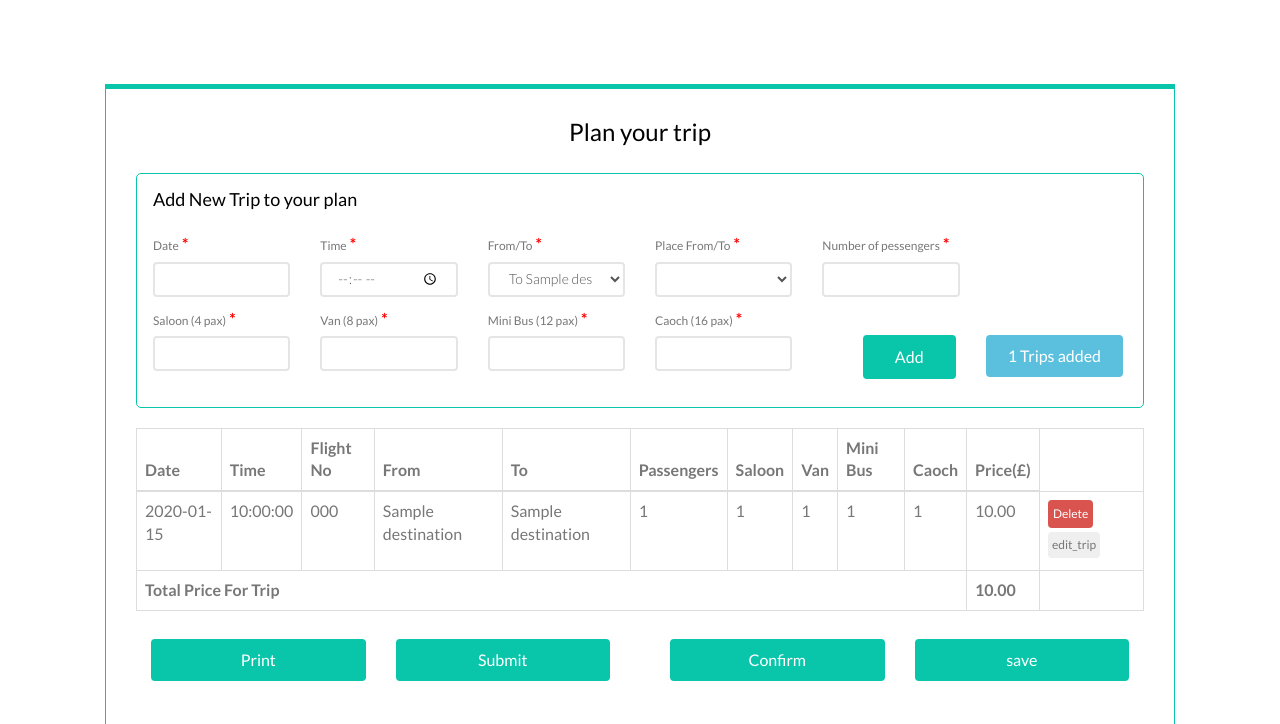
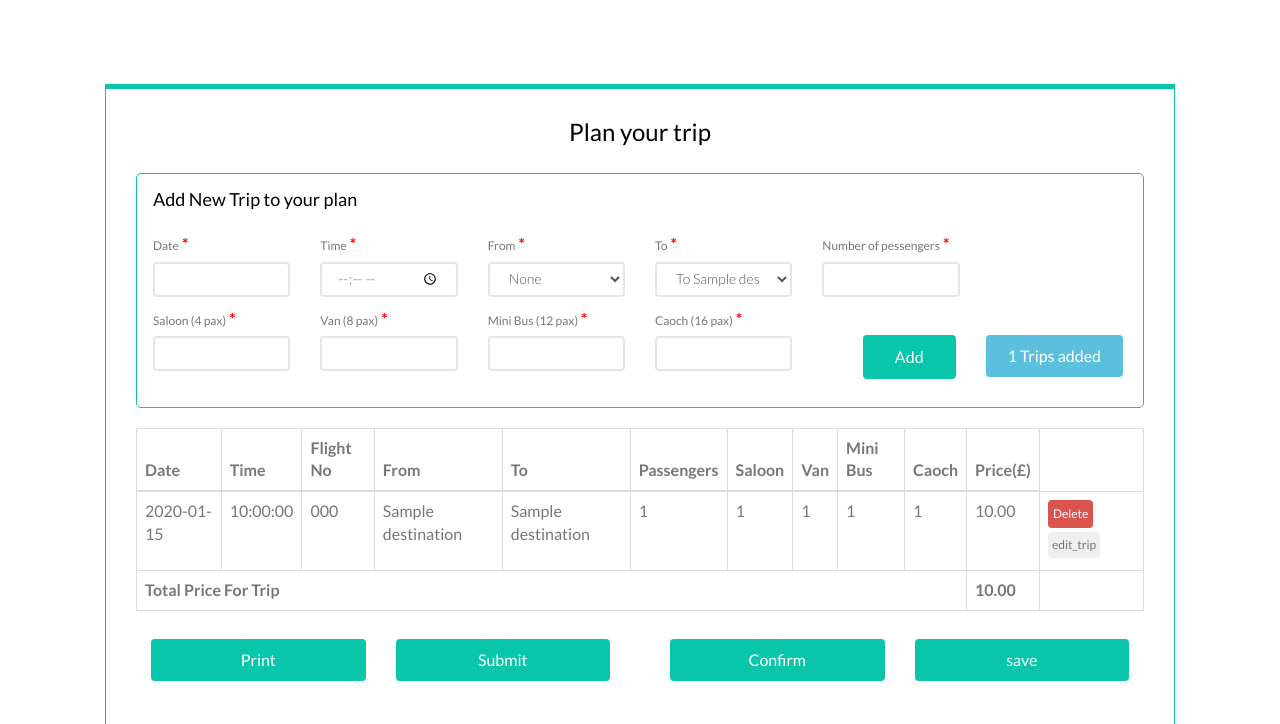
Before and after one commit to JayaniSumudini/Golf-Travel-Tracker, a PHP site: page /web/tripCreate/index.php in a window 1280 px wide. Shown: the part 55-779 px from the top of the page. Run offline with PHP 8.4, Linux system fonts and the light colour scheme; the visitor is signed in with stand-in values (Sample User, id 1); tables that the repository leaves empty hold one stand-in row (values such as "Sample post"); lists and menus that the app fills with data are empty.

Commit message:
from to changes

```diff
--- a/function/define.php
+++ b/function/define.php
@@ -1,6 +1,10 @@
 <?php
 
 define("HOST","localhost");
+//define("DBNAME","eigendem_golf_travel_route");
+//define("UNAME","eigendem_root");
+//define("PW","Password$3@");
+
 define("DBNAME","golf_travel_route");
 define("UNAME","root");
 define("PW","");
--- a/tripCreate/Trip.php
+++ b/tripCreate/Trip.php
@@ -10,8 +10,8 @@ class Trip
 {
     public $travel_date;
     public $travel_time;
-    public $travel_from_to;
-    public $place_from_to;
+    public $travel_from;
+    public $travel_to;
     public $number_of_pessengers;
     public $travel_price;
     public $number_of_saloon;
--- a/tripCreate/index.php
+++ b/tripCreate/index.php
@@ -5,11 +5,11 @@ require "../function/function.php";
 $conn = connection();
 session_start();
 
-$save_error = $itineary_error = $delete_error =  "";
+$save_error = $itineary_error = $delete_error = $dropdown_from_error =  $dropdown_to_error = "" ;
 
-$query = "SELECT * FROM destinations  WHERE destination_type = 'PLACE'";
-$places_result = mysqli_query($conn, $query);
-$places[] = mysqli_fetch_assoc($places_result);
+//$query = "SELECT * FROM destinations  WHERE destination_type = 'PLACE'";
+//$places_result = mysqli_query($conn, $query);
+//$places[] = mysqli_fetch_assoc($places_result);
 
 
 //check session keys and redirect to right place -----------------------------------------------------
@@ -46,15 +46,23 @@ if (isset($_POST['add'])) {
     $trip = new Trip();
     $trip->travel_date = convert_date_format($_POST['travel_date']);
     $trip->travel_time = mysqli_real_escape_string($conn, $_POST['travel_time']);
-    $trip->travel_from_to = remove_first_character($_POST['travel_from_to']);
-    $trip->place_from_to = mysqli_real_escape_string($conn, $_POST['place_from_to']);
+    $trip->travel_from = mysqli_real_escape_string($conn,$_POST['travel_from']);
+    $trip->travel_to = mysqli_real_escape_string($conn, $_POST['travel_to']);
     $trip->number_of_pessengers = mysqli_real_escape_string($conn, $_POST['number_of_pessengers']);
     $trip->number_of_saloon = mysqli_real_escape_string($conn, $_POST['number_of_saloon']);
     $trip->number_of_van = mysqli_real_escape_string($conn, $_POST['number_of_van']);
     $trip->number_of_bus = mysqli_real_escape_string($conn, $_POST['number_of_bus']);
     $trip->number_of_caoch = mysqli_real_escape_string($conn, $_POST['number_of_caoch']);
-    $trip->travel_price = calculate_travel_price($_POST['place_from_to'],$_POST['number_of_saloon'],$_POST['number_of_van'],$_POST['number_of_bus'],$_POST['number_of_caoch'],$conn);
-    array_push($_SESSION['trips'], $trip);
+    $trip->travel_price = calculate_travel_price($_POST['travel_to'],$_POST['number_of_saloon'],$_POST['number_of_van'],$_POST['number_of_bus'],$_POST['number_of_caoch'],$conn);
+
+    if($trip->travel_from=="None"){
+        $dropdown_from_error = "Please select place";
+    }else if($trip->travel_to =="None"){
+        $dropdown_to_error = "Please select place";
+    }else{
+        array_push($_SESSION['trips'], $trip);
+    }
+
 }
 
 // Saving new iterenary to DB when creating a new one  -----------------------------------------------------
@@ -65,10 +73,10 @@ if (isset($_POST['save'])) {
     $total_price = $total_prices[0]["total_price"];
 
 
-    $insertQuery = "INSERT INTO trip (travel_date,travel_time,travel_from_to,place_from_to,number_of_pessengers,travel_price,itenary_id,number_of_saloon,number_of_van,number_of_bus,number_of_caoch) VALUES";
+    $insertQuery = "INSERT INTO trip (travel_date,travel_time,travel_from,travel_to,number_of_pessengers,travel_price,itenary_id,number_of_saloon,number_of_van,number_of_bus,number_of_caoch) VALUES";
     foreach ($_SESSION['trips'] as $tripValues) {
         $total_price = $total_price + $tripValues->travel_price;
-        $insertQuery .= "('$tripValues->travel_date','$tripValues->travel_time',$tripValues->travel_from_to,$tripValues->place_from_to,$tripValues->number_of_pessengers,$tripValues->travel_price,$itenary_id,$tripValues->number_of_saloon,$tripValues->number_of_van,$tripValues->number_of_bus,$tripValues->number_of_caoch),";
+        $insertQuery .= "('$tripValues->travel_date','$tripValues->travel_time',$tripValues->travel_from,$tripValues->travel_to,$tripValues->number_of_pessengers,$tripValues->travel_price,$itenary_id,$tripValues->number_of_saloon,$tripValues->number_of_van,$tripValues->number_of_bus,$tripValues->number_of_caoch),";
     }
     $insertQuery .= ";";
     $insertQuery = str_replace(',;', ';', $insertQuery);
@@ -87,10 +95,10 @@ if (isset($_POST['save'])) {
     $_SESSION['trips'] = [];
 }
 
-function calculate_travel_price($place_from_to,$number_of_saloon,$number_of_van,$number_of_bus,$number_of_caoch,$conn)
+function calculate_travel_price($travel_to,$number_of_saloon,$number_of_van,$number_of_bus,$number_of_caoch,$conn)
 {
     $travel_price = 0;
-    $query = "SELECT * FROM destinations  WHERE destination_id = '$place_from_to'";
+    $query = "SELECT * FROM destinations  WHERE destination_id = '$travel_to'";
     $result = mysqli_query($conn, $query);
     $row[] = mysqli_fetch_assoc($result);
     $travel_price = $travel_price + ($row[0]["saloon_price"]*$number_of_saloon);
@@ -105,9 +113,9 @@ function convert_date_format($travel_date){
     return $date->format('Y-m-d');
 }
 
-function remove_first_character($variable){
-    return substr($variable, 1);
-}
+//function remove_first_character($variable){
+//    return substr($variable, 1);
+//}
 
 ?>
 
@@ -228,13 +236,13 @@ function remove_first_character($variable){
                                                         function setDisable(booleanValue) {
                                                             document.getElementById('travel_date').disabled = booleanValue;
                                                             document.getElementById('travel_time').disabled = booleanValue;
-                                                            document.getElementById('travel_from_to').disabled = booleanValue;
-                                                            document.getElementById('place_from_to').disabled = booleanValue;
+                                                            document.getElementById('travel_from').disabled = booleanValue;
+                                                            document.getElementById('travel_to').disabled = booleanValue;
                                                             document.getElementById('number_of_pessengers').disabled = booleanValue;
                                                             document.getElementById('add').disabled = booleanValue;
                                                         }
                                                         $(document).on('click',function(e){
-                                                            if((e.target.id == "travel_date" || e.target.id == "travel_time" ||e.target.id == "travel_from_to" ||e.target.id == "place_from_to" ||e.target.id == "number_of_pessengers" ||e.target.id == "add") && e.target.disabled){
+                                                            if((e.target.id == "travel_date" || e.target.id == "travel_time" ||e.target.id == "travel_from" ||e.target.id == "travel_to" ||e.target.id == "number_of_pessengers" ||e.target.id == "add") && e.target.disabled){
                                                                 // alert("The textbox is clicked.");
                                                                 document.getElementById("errorSpan").textContent="Please Select a your tranfer type first";
                                                             }
@@ -277,14 +285,14 @@ function remove_first_character($variable){
                                                             function setDisable(booleanValue) {
                                                                 document.getElementById('travel_date').disabled = booleanValue;
                                                                 document.getElementById('travel_time').disabled = booleanValue;
-                                                                document.getElementById('travel_from_to').disabled = booleanValue;
-                                                                document.getElementById('place_from_to').disabled = booleanValue;
+                                                                document.getElementById('travel_from').disabled = booleanValue;
+                                                                document.getElementById('travel_to').disabled = booleanValue;
                                                                 document.getElementById('number_of_pessengers').disabled = booleanValue;
                                                                 document.getElementById('add').disabled = booleanValue;
                                                             }
 
                                                             $(document).on('click', function (e) {
-                                                                if ((e.target.id == "travel_date" || e.target.id == "travel_time" || e.target.id == "travel_from_to" || e.target.id == "place_from_to" || e.target.id == "number_of_pessengers" || e.target.id == "add") && e.target.disabled) {
+                                                                if ((e.target.id == "travel_date" || e.target.id == "travel_time" || e.target.id == "travel_from" || e.target.id == "travel_to" || e.target.id == "number_of_pessengers" || e.target.id == "add") && e.target.disabled) {
                                                                     // alert("The textbox is clicked.");
                                                                     document.getElementById("errorSpan").textContent = "Please Select a your tranfer type first";
                                                                 }
@@ -309,40 +317,70 @@ function remove_first_character($variable){
                                                     </div>
 
                                                     <div class="col-md-2">
-                                                        <label for="login-username">From/To</label>
+                                                        <label for="login-username">From</label>
                                                         <span style="font-weight: bold;color: red">*</span>
-                                                        <select class="form-control" name="travel_from_to">
+                                                        <select class="form-control" name="travel_from">
+                                                            <option>None</option>
                                                         <?php
-                                                        $query = "SELECT * FROM destinations  WHERE destination_type = 'TRAVEL'";
+                                                        $query = "SELECT destination_id,destination_name FROM destinations";
                                                         $travelList = $conn->query($query);
                                                         if ($travelList->num_rows > 0) {
                                                             while ($rowValue = $travelList->fetch_assoc()) {
                                                                 ?>
-                                                                    <option value="T<?php echo($rowValue["destination_id"]); ?>">To <?php echo($rowValue["destination_name"]); ?></option>
-                                                                    <option value="F<?php echo($rowValue["destination_id"]); ?>">From <?php echo($rowValue["destination_name"]); ?></option>
+                                                                    <option value="<?php echo($rowValue["destination_id"]); ?>">From <?php echo($rowValue["destination_name"]); ?></option>
+<!--                                                                    <option value="F--><?php //echo($rowValue["destination_id"]); ?><!--">From --><?php //echo($rowValue["destination_name"]); ?><!--</option>-->
                                                                 <?php
                                                             }
                                                         }
                                                         ?>
                                                         </select>
+                                                        <span style="font-weight: bold;color: red"><?php echo($dropdown_from_error);?></span>
                                                     </div>
 
                                                     <div class="col-md-2">
-                                                        <label for="login-username">Place From/To</label>
+                                                        <label for="login-username">To</label>
                                                         <span style="font-weight: bold;color: red">*</span>
-                                                        <select class="form-control" name="place_from_to" >
+                                                        <select class="form-control" name="travel_to" >
+<!--                                                            <option>None</option>-->
                                                         <?php
-                                                        $query = "SELECT * FROM destinations  WHERE destination_type = 'PLACE'";
+                                                        $query = "SELECT destination_id,destination_name FROM destinations";
                                                         $placeList = $conn->query($query);
                                                         if ($placeList->num_rows > 0) {
                                                             while ($rowValue = $placeList->fetch_assoc()) {
                                                                 ?>
-                                                                    <option value="<?php echo($rowValue["destination_id"]); ?>"><?php echo($rowValue["destination_name"]); ?></option>
+                                                                    <option value="<?php echo($rowValue["destination_id"]); ?>">To <?php echo($rowValue["destination_name"]); ?></option>
                                                                 <?php
                                                             }
                                                         }
                                                         ?>
                                                         </select>
+                                                        <span style="font-weight: bold;color: red"><?php echo($dropdown_to_error);?></span>
+<!--                                                        <select name="dropdown1">-->
+<!--                                                            <option></option>-->
+<!--                                                            <option value="1">Test 1</option>-->
+<!--                                                            <option value="2">Test 2</option>-->
+<!--                                                            <option value="3">Test 3</option>-->
+<!--                                                        </select>-->
+<!---->
+<!--                                                        <select name="dropdown2">-->
+<!--                                                            <option></option>-->
+<!--                                                            <option value="1">Test 1</option>-->
+<!--                                                            <option value="2">Test 2</option>-->
+<!--                                                            <option value="3">Test 3</option>-->
+<!--                                                        </select>-->
+
+                                                        <script>
+                                                            var $dropdown1 = $("select[name='travel_from']");
+                                                            var $dropdown2 = $("select[name='travel_to']");
+
+                                                            $dropdown1.change(function() {
+                                                                $dropdown2.empty().append($dropdown1.find('option').clone());
+                                                                var selectedItem = $(this).val();
+                                                                if (selectedItem) {
+                                                                    $dropdown2.find('option[value="' + selectedItem + '"]').remove();
+                                                                }
+                                                            });
+                                                        </script>
                                                     </div>
 
 <!--                                                    <div class="col-md-2">-->
@@ -466,7 +504,7 @@ function remove_first_character($variable){
                                                                             ?></td>
                                                                         <td>
                                                                             <?php
-                                                                                $destination_id1 = $rowValue["travel_from_to"];
+                                                                                $destination_id1 = $rowValue["travel_from"];
                                                                                 $query1 = "SELECT destination_name FROM destinations WHERE destination_id = '$destination_id1'";
                                                                                 $destination_name1 = mysqli_query($conn, $query1);
                                                                                 $destination_names1[] = mysqli_fetch_assoc($destination_name1);
@@ -474,9 +512,9 @@ function remove_first_character($variable){
                                                                                 $destination_names1 = null;
                                                                              ?></td>
 
-<!--                                                                        <td>--><?php //echo($rowValue["place_from_to"]); ?><!--</td>-->
+<!--                                                                        <td>--><?php //echo($rowValue["travel_to"]); ?><!--</td>-->
                                                                         <td><?php
-                                                                            $destination_id2 = $rowValue["place_from_to"];
+                                                                            $destination_id2 = $rowValue["travel_to"];
                                                                             $query2 = "SELECT destination_name FROM destinations WHERE destination_id = '$destination_id2'";
                                                                             $destination_name2 = mysqli_query($conn, $query2);
                                                                             $destination_names2[] = mysqli_fetch_assoc($destination_name2);
```
Also changed, not shown: sql/data.sql (+21 -21 lines), sql/sql_query.sql (+5 -5 lines).
